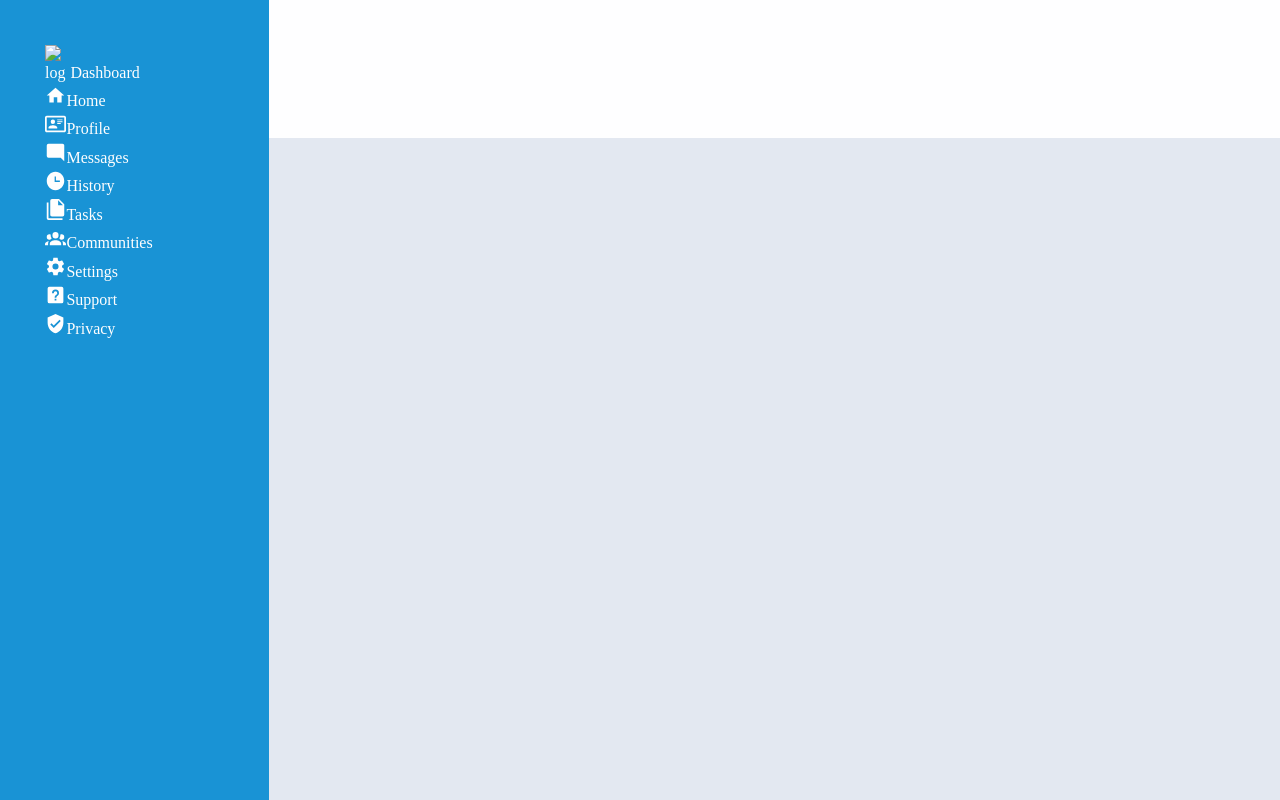
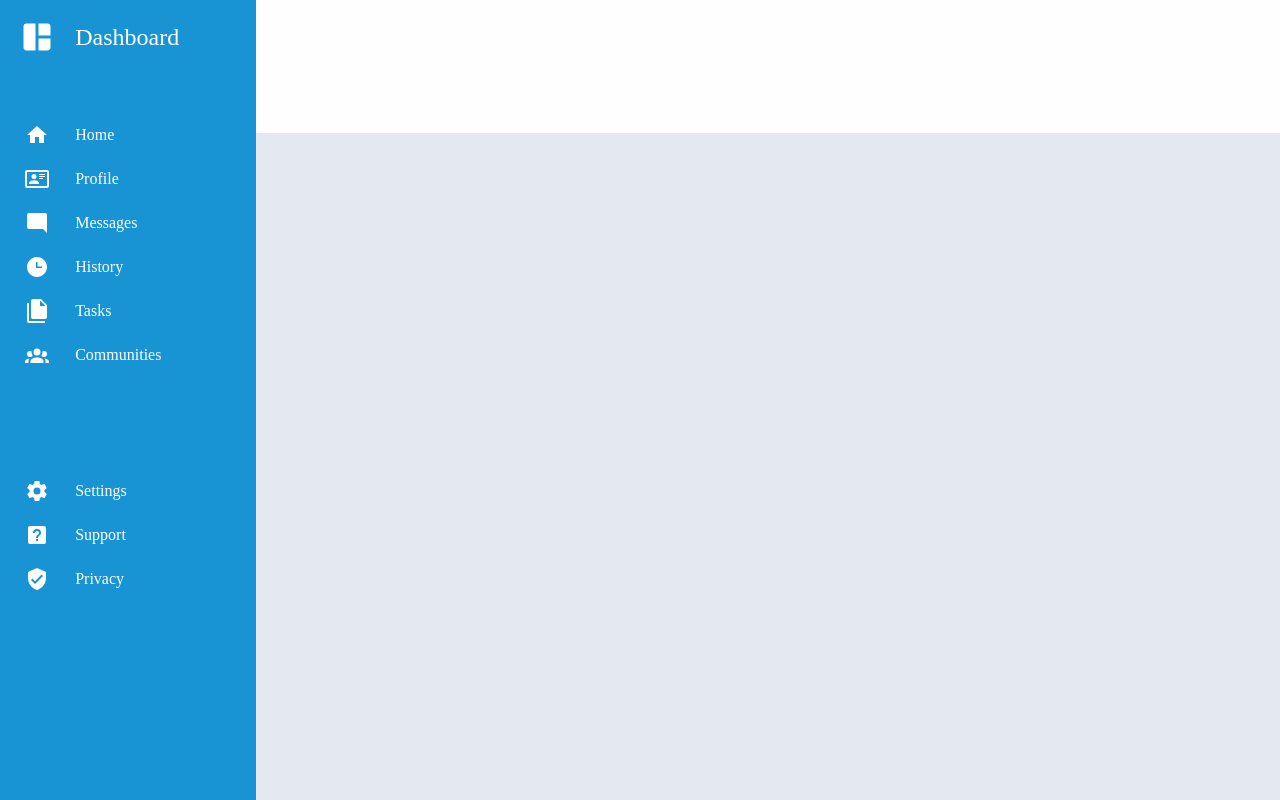
Before and after one commit to skorzany/odin-admin-dashboard, a plain HTML site: page index.html in a window 1280 px wide. Drawn offline with Linux system fonts and the light colour scheme.

Commit message:
Add more icons and style the sidebar

```diff
--- a/index.html
+++ b/index.html
@@ -10,37 +10,37 @@
     <header></header>
     <aside>
         <div>
-            <img class="icon" src="" alt="logo" width="70px" role="img"> Dashboard
+            <img class="logo" src="./img/icons/logo.svg" alt="logo" width="70px" role="img"><span class="logo-text">Dashboard</span>
         </div>
         <ul>
             <li>
-                <img class="icon" src="./img/icons/home.svg" alt="home icon" width="70px" role="img">Home
+                <img class="sidebar-icon" src="./img/icons/home.svg" alt="home icon" width="70px" role="img"><span class="side-text">Home</span>
             </li>
             <li>
-                <img class="icon" src="./img/icons/profile.svg" alt="profile icon" width="70px" role="img">Profile
+                <img class="sidebar-icon" src="./img/icons/profile.svg" alt="profile icon" width="70px" role="img"><span class="side-text">Profile</span>
             </li>
             <li>
-                <img class="icon" src="./img/icons/messages.svg" alt="messages icon" width="70px" role="img">Messages
+                <img class="sidebar-icon" src="./img/icons/messages.svg" alt="messages icon" width="70px" role="img"><span class="side-text">Messages</span>
             </li>
             <li>
-                <img class="icon" src="./img/icons/history.svg" alt="history icon" width="70px" role="img">History
+                <img class="sidebar-icon" src="./img/icons/history.svg" alt="history icon" width="70px" role="img"><span class="side-text">History</span>
             </li>
             <li>
-                <img class="icon" src="./img/icons/tasks.svg" alt="tasks icon" width="70px" role="img">Tasks
+                <img class="sidebar-icon" src="./img/icons/tasks.svg" alt="tasks icon" width="70px" role="img"><span class="side-text">Tasks</span>
             </li>
             <li>
-                <img class="icon" src="./img/icons/communities.svg" alt="communities icon" width="70px" role="img">Communities
+                <img class="sidebar-icon" src="./img/icons/communities.svg" alt="communities icon" width="70px" role="img"><span class="side-text">Communities</span>
             </li>
         </ul>
         <ul>
             <li>
-                <img class="icon" src="./img/icons/settings.svg" alt="settings icon" width="70px" role="img">Settings
+                <img class="sidebar-icon" src="./img/icons/settings.svg" alt="settings icon" width="70px" role="img"><span class="side-text">Settings</span>
             </li>
             <li>
-                <img class="icon" src="./img/icons/support.svg" alt="support icon" width="70px" role="img">Support
+                <img class="sidebar-icon" src="./img/icons/support.svg" alt="support icon" width="70px" role="img"><span class="side-text">Support</span>
             </li>
             <li>
-                <img class="icon" src="./img/icons/privacy.svg" alt="privacy icon" width="70px" role="img">Privacy
+                <img class="sidebar-icon" src="./img/icons/privacy.svg" alt="privacy icon" width="70px" role="img"><span class="side-text">Privacy</span>
             </li>
         </ul>
     </aside>
--- a/style.css
+++ b/style.css
@@ -50,8 +50,8 @@ isolation: isolate;
 
 body {
     display: grid;
-    grid-template-columns: 0.21fr 0.79fr;
-    grid-template-rows: 0.173fr 0.827fr;
+    grid-template-columns: 1fr  4fr;
+    grid-template-rows: 1fr 5fr;
     width: 100vw;
     height: 100vh;
 }
@@ -63,7 +63,7 @@ header {
 }
 
 aside {
-    background-color: rgba(25,147,213,255);
+    background-color: rgba(24,147,212,255);
     grid-column: 1/2;
     grid-row: 1/3;
 }
@@ -76,20 +76,49 @@ main {
 /* END OF BASE GRID LAYOUT */
 
 
-/* SIDEBAR LAYOUT */
+/* SIDEBAR */
 
 aside {
-    padding: 45px;
     color: #fffefe;
+    padding: 7.5%;
+}
+
+.logo-text {
+    font-size: 1.5em;
+    margin-left: 20px;
+}
+
+.side-text {
+    font-size: 1em;
+    margin-left: 26px;
+}
+
+aside div {
+    margin-bottom: 3.85em;
 }
 
 aside ul {
     list-style-type: none;
-    padding-left: 0px;
+    padding: 6px;
 }
 
-img {
+aside ul+ul {
+    margin-top: 5em;
+}
+
+aside li {
+    margin-bottom: 1.25em;
+}
+
+aside img {
     display: inline-block;
-    width: 12%;
-    /* margin-right: 10% */
+    vertical-align: bottom;
 }
+
+.logo {
+    width: 2.25em;
+}
+
+.sidebar-icon {
+    width: 1.5em;
+}
```
Also changed, not shown: img/icons/bell.svg (added), img/icons/logo.svg (added), img/icons/search.svg (added), img/icons/source.txt (added).
